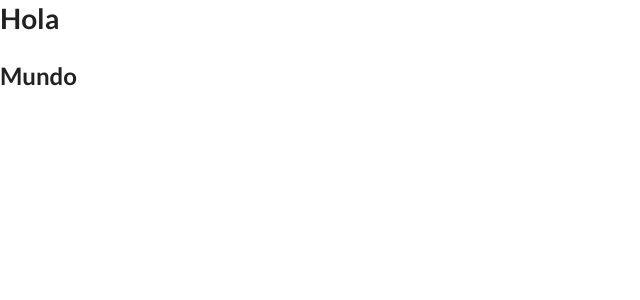
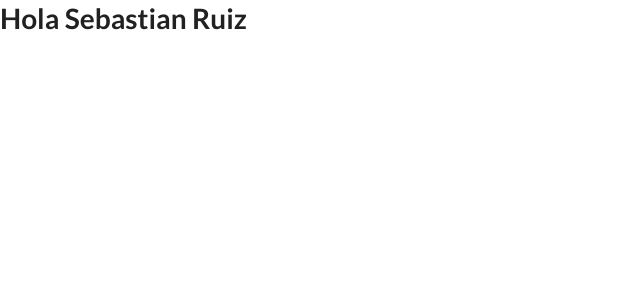
Before and after one commit to Hortesando/holamundo, a React (Create React App) app: page / in a window 1280 px wide. Shown: the top 300 px of the page, without its empty margins (0-640 px from the left). Built offline with nearby package versions, Linux system fonts and the light colour scheme.

Commit message:
Practicando

```diff
--- /dev/null
+++ b/src/componentes/App.js
@@ -0,0 +1,25 @@
+import React from 'react'
+
+class App extends React.Component{
+    constructor() {
+        super()
+        this.state = {
+            name: 'Sebastian',
+            lastName: 'Ruiz'
+        }
+    }
+        render () {
+            return (
+            <div>
+
+                <h1>
+                    Hola { this.state.name + ' ' + this.state.lastName }
+                </h1>
+
+            </div>
+            )
+        }
+
+}
+
+export default App
--- a/src/index.js
+++ b/src/index.js
@@ -1,7 +1,7 @@
 // Importado de librerias, modulos y componentes
 import React from 'react'
 import ReactDom from 'react-dom'
-
+import App from './componentes/App'
 
 /* crear componente, notas para la pagina
 
@@ -19,26 +19,6 @@ ReactDom.render(
     document.querySelector('#root')
 )*/
 
-class App extends React.Component{
-    constructor() {
-        super()
-    }
-        render () {
-            return (
-            <div>
-
-                <h1>
-                    Hola
-                </h1>
-
-                <h2>
-                    Mundo
-                </h2>
-            </div>
-            )
-        }
-
-}
 ReactDom.render(
     <App/>,
     document.querySelector('#root')
```
